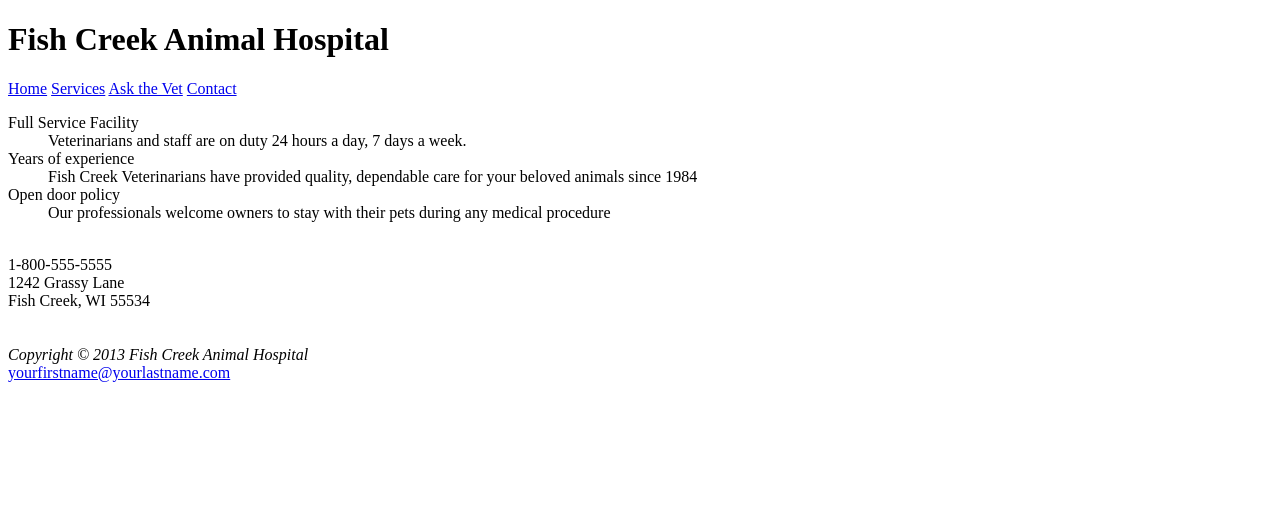
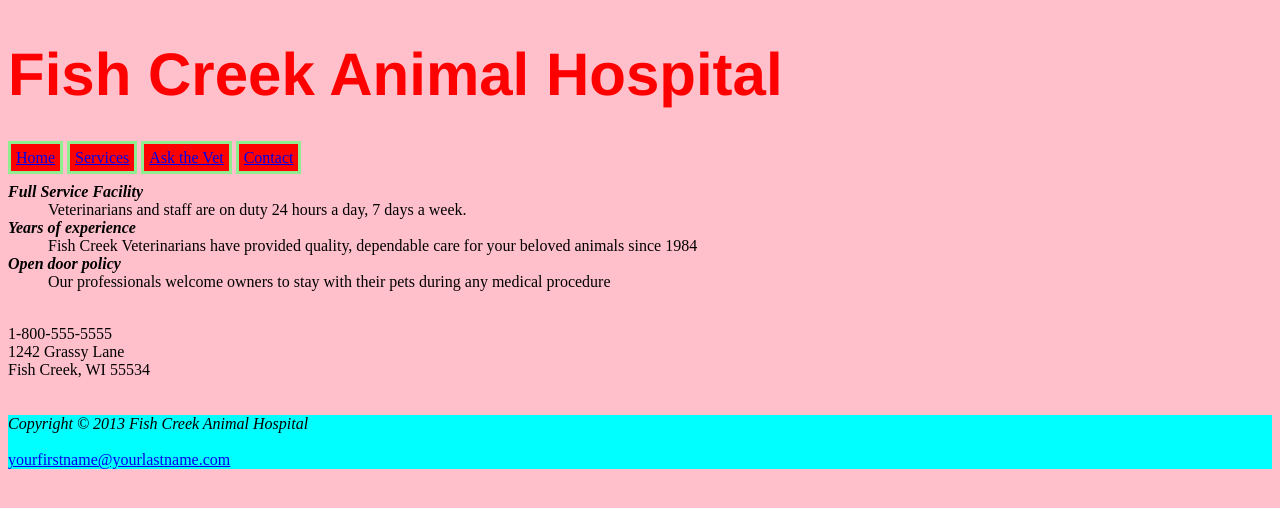
Before and after one commit to Donal-lynch/Fish_Creek_Animal_Hospital, a plain HTML site: page index.html in a window 1280 px wide. Drawn offline with Linux system fonts and the light colour scheme.

Commit message:
css stylesheet added

```diff
--- a/index.html
+++ b/index.html
@@ -8,6 +8,11 @@
 	<meta name="author" content="Donal Lynch">
 
 
+	<link rel="stylesheet" href="styles.css">
+
+	<style>
+		body{background:pink}
+	</style>
 
 	<title>Fish Creek Animal Hospital</title>
 	</head>
@@ -49,7 +54,9 @@
 	<footer>
 		<em>Copyright &#169; 2013 Fish Creek Animal Hospital</em>
 		<br>
+		<br>
 		<a href = "mailto: yourfirstname@yourlastname.com">yourfirstname@yourlastname.com</a>
+		<br>
 	</footer>
 
 
--- /dev/null
+++ b/styles.css
@@ -0,0 +1,40 @@
+h1{
+	color:red;
+	font-family:Helvetica;
+	font-size:60px;
+	position:centre;
+	}
+
+
+
+nav a{
+	border: 3px solid lightgreen;
+	padding:5px;
+	}
+nav a:link {
+	background-color: red;
+	}
+nav a:visited {
+	background-color: cyan;
+	}
+nav a:hover {
+	background-color: lightgreen;
+	}
+nav a:active {
+	background-color: hotpink;
+	}
+
+
+
+footer{
+	background:cyan;
+}
+
+ul{
+	list-style-type: square;
+	}
+
+dt{
+	font-weight: bold;
+	font-style: italic;
+}
```
Also changed, not shown: services.html (+6 -0 lines).
